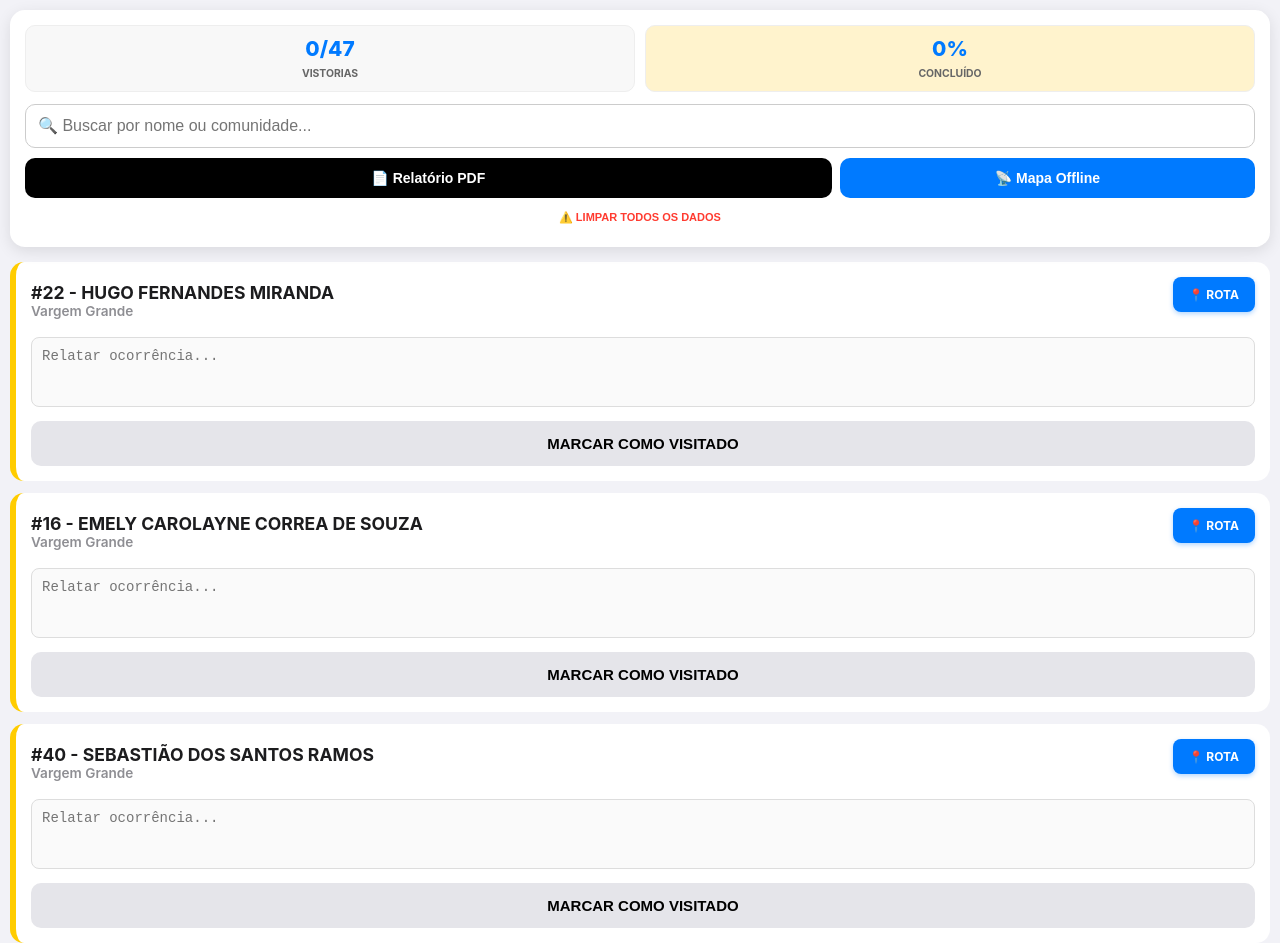
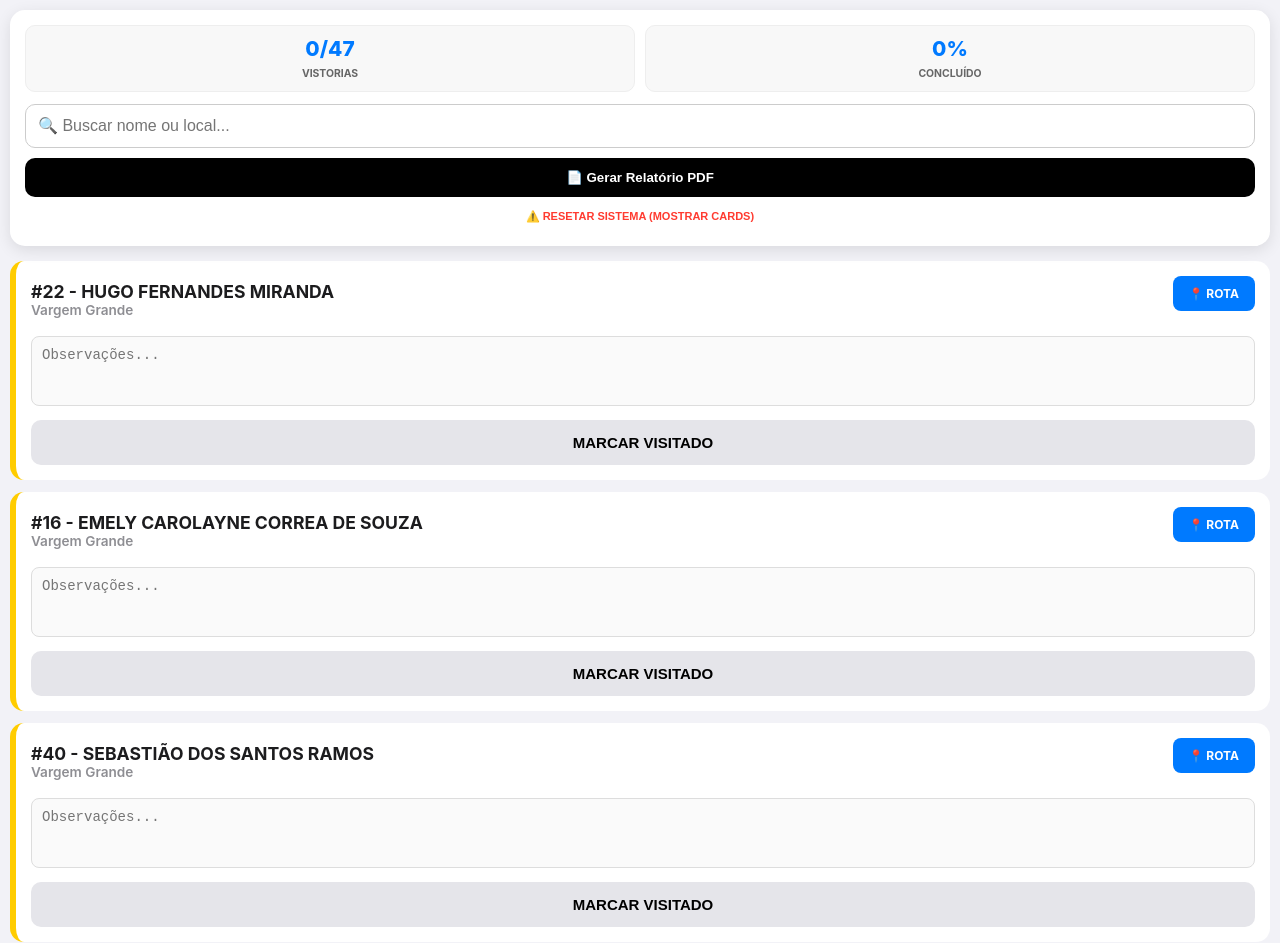
Before and after one commit to nofrim/casinhas, a plain HTML site: page index.html in a window 1280 px wide. Shown: the top 943 px of the page. Drawn offline with nearby package versions, Linux system fonts and the light colour scheme.

Commit message:
Update index.html

```diff
--- a/index.html
+++ b/index.html
@@ -3,7 +3,7 @@
 <head>
     <meta charset="UTF-8">
     <meta name="viewport" content="width=device-width, initial-scale=1.0, maximum-scale=1.0, user-scalable=no">
-    <title>Engenharia Campo v8.1 - Offline Ready</title>
+    <title>Engenharia Campo v8.2 - Fix</title>
     <script src="https://cdnjs.cloudflare.com/ajax/libs/jspdf/2.5.1/jspdf.umd.min.js"></script>
     <style>
         :root { --apple-blue: #007AFF; --apple-green: #34C759; --apple-bg: #F2F2F7; --apple-red: #FF3B30; --apple-gold: #FFCC00; }
@@ -17,25 +17,20 @@
 
         .search-box { width: 100%; padding: 12px; border-radius: 10px; border: 1px solid #ccc; font-size: 16px; margin-bottom: 10px; box-sizing: border-box; outline: none; }
 
-        .card { background: white; margin-bottom: 12px; border-radius: 14px; padding: 15px; border-left: 6px solid var(--apple-gold); position: relative; transition: 0.3s; }
+        .card { background: white; margin-bottom: 12px; border-radius: 14px; padding: 15px; border-left: 6px solid var(--apple-gold); position: relative; display: block !important; }
         .card.concluido { border-left-color: var(--apple-green); background: #f9fff9; opacity: 0.8; }
 
-        .btn-gps {
-            float: right; background: var(--apple-blue); color: white; border: none;
-            padding: 10px 16px; border-radius: 8px; font-weight: bold; text-decoration: none; font-size: 12px;
-            box-shadow: 0 2px 5px rgba(0,122,255,0.3);
-        }
-
-        .name-link { color: #1c1c1e; font-size: 1.1rem; font-weight: 700; display: block; margin-top: 5px; max-width: 70%; }
+        .btn-gps { float: right; background: var(--apple-blue); color: white; border: none; padding: 10px 16px; border-radius: 8px; font-weight: bold; text-decoration: none; font-size: 12px; }
+        .name-link { color: #1c1c1e; font-size: 1.1rem; font-weight: 700; display: block; margin-top: 5px; width: 70%; }
         .comunidade { color: #8e8e93; font-size: 0.85rem; font-weight: 600; display: block; margin-bottom: 8px; }
 
         textarea { width: 100%; border-radius: 8px; border: 1px solid #ddd; padding: 10px; margin-top: 10px; box-sizing: border-box; font-size: 14px; min-height: 70px; resize: none; background: #fafafa; }
 
-        .btn-status { width: 100%; padding: 14px; border: none; border-radius: 10px; margin-top: 10px; font-weight: bold; background: #E5E5EA; font-size: 15px; cursor: pointer; }
+        .btn-status { width: 100%; padding: 14px; border: none; border-radius: 10px; margin-top: 10px; font-weight: bold; background: #E5E5EA; font-size: 15px; }
         .btn-status.done { background: var(--apple-green); color: white; }
 
-        .btn-pdf { width: 100%; padding: 12px; background: #000; color: white; border-radius: 10px; font-weight: bold; border: none; font-size: 14px; }
-        .btn-reset { width: 100%; padding: 8px; background: transparent; color: var(--apple-red); border: none; font-size: 11px; font-weight: bold; margin-top: 5px; }
+        .btn-pdf { width: 100%; padding: 12px; background: #000; color: white; border-radius: 10px; font-weight: bold; border: none; margin-bottom: 5px; }
+        .btn-reset { width: 100%; padding: 8px; background: transparent; color: var(--apple-red); border: none; font-size: 11px; font-weight: bold; }
         .time-badge { background: #555; color: white; padding: 2px 6px; border-radius: 4px; font-size: 10px; margin-bottom: 5px; display: inline-block;}
     </style>
 </head>
@@ -47,26 +42,20 @@
             <span id="progresso-cont" class="stat-value">0/47</span>
             <span class="stat-label">Vistorias</span>
         </div>
-        <div class="stat-card" id="card-status" style="background: #fff3cd;">
+        <div class="stat-card">
             <span id="progresso-pct" class="stat-value">0%</span>
             <span class="stat-label">Concluído</span>
         </div>
     </div>
-
-    <input type="text" id="busca" class="search-box" placeholder="🔍 Buscar por nome ou comunidade..." oninput="render()">
-
-    <div style="display: flex; gap: 8px;">
-        <button onclick="gerarPDF()" class="btn-pdf" style="flex: 2;">📄 Relatório PDF</button>
-        <button onclick="verificarOffline()" class="btn-pdf" style="flex: 1; background: var(--apple-blue);">📡 Mapa Offline</button>
-    </div>
-    <button onclick="resetar()" class="btn-reset">⚠️ LIMPAR TODOS OS DADOS</button>
+    <input type="text" id="busca" class="search-box" placeholder="🔍 Buscar nome ou local..." oninput="render()">
+    <button onclick="gerarPDF()" class="btn-pdf">📄 Gerar Relatório PDF</button>
+    <button onclick="resetar()" class="btn-reset">⚠️ RESETAR SISTEMA (MOSTRAR CARDS)</button>
 </div>
 
 <div id="app-lista"></div>
 
 <script>
-// LISTA ORDENADA GEOGRAFICAMENTE: Inicia Sul (Hugo) -> Termina Norte (Igor)
-const roteiroGeografico = [
+const roteiroBase = [
     {id: 22, nome: "Hugo Fernandes Miranda", c: "Vargem Grande", lat: -20.470228, lon: -42.015106},
     {id: 16, nome: "Emely Carolayne Correa de Souza", c: "Vargem Grande", lat: -20.470664, lon: -42.014458},
     {id: 40, nome: "Sebastião dos Santos Ramos", c: "Vargem Grande", lat: -20.472664, lon: -42.013878},
@@ -117,20 +106,17 @@ const roteiroGeografico = [
 ];
 
 function init() {
-    let db = localStorage.getItem('v81_db');
-    if(!db) {
-        const setup = roteiroGeografico.map(item => ({...item, status: 'pendente', obs: '', ts: 0}));
-        localStorage.setItem('v81_db', JSON.stringify(setup));
+    let db = localStorage.getItem('v82_db');
+    // Se não houver dados ou a lista estiver vazia, recarrega do roteiroBase
+    if (!db || JSON.parse(db).length === 0) {
+        const setup = roteiroBase.map(item => ({...item, status: 'pendente', obs: '', ts: 0}));
+        localStorage.setItem('v82_db', JSON.stringify(setup));
     }
     render();
 }
 
-function verificarOffline() {
-    alert("DICA PARA ÁREAS RURAIS:\n1. Abra o app Google Maps.\n2. Busque por 'Alto Jequitibá'.\n3. Clique no nome da cidade e selecione 'Baixar Mapa Offline'.\n\nIsso garantirá que o botão ROTA funcione sem internet!");
-}
-
 function toggle(id) {
-    let db = JSON.parse(localStorage.getItem('v81_db'));
+    let db = JSON.parse(localStorage.getItem('v82_db'));
     let idx = db.findIndex(x => x.id === id);
     if(db[idx].status === 'pendente') {
         db[idx].status = 'concluido';
@@ -139,32 +125,33 @@ function toggle(id) {
         db[idx].status = 'pendente';
         db[idx].ts = 0;
     }
-    localStorage.setItem('v81_db', JSON.stringify(db));
+    localStorage.setItem('v82_db', JSON.stringify(db));
     render();
 }
 
 function salvarObs(id, texto) {
-    let db = JSON.parse(localStorage.getItem('v81_db'));
+    let db = JSON.parse(localStorage.getItem('v82_db'));
     let idx = db.findIndex(x => x.id === id);
     db[idx].obs = texto;
-    localStorage.setItem('v81_db', JSON.stringify(db));
+    localStorage.setItem('v82_db', JSON.stringify(db));
 }
 
 function render() {
     const container = document.getElementById('app-lista');
     const txt = document.getElementById('busca').value.toLowerCase();
-    let db = JSON.parse(localStorage.getItem('v81_db'));
+    let db = JSON.parse(localStorage.getItem('v82_db'));
 
+    // Atualiza stats
     const feitos = db.filter(x => x.status === 'concluido').length;
     document.getElementById('progresso-cont').innerText = `${feitos}/${db.length}`;
     document.getElementById('progresso-pct').innerText = `${Math.round((feitos/db.length)*100)}%`;
 
-    // Ordenação: Pendentes seguem o Roteiro -> Concluídos vão para o final
+    // Ordenação: Roteiro Geográfico -> Concluídos pro final
     db.sort((a, b) => {
         if (a.status === 'concluido' && b.status === 'concluido') return a.ts - b.ts;
         if (a.status === 'concluido') return 1;
         if (b.status === 'concluido') return -1;
-        return roteiroGeografico.findIndex(x => x.id === a.id) - roteiroGeografico.findIndex(x => x.id === b.id);
+        return roteiroBase.findIndex(x => x.id === a.id) - roteiroBase.findIndex(x => x.id === b.id);
     });
 
     let html = '';
@@ -172,7 +159,7 @@ function render() {
         if(!u.nome.toLowerCase().includes(txt) && !u.c.toLowerCase().includes(txt)) return;
 
         let hora = u.ts > 0 ? new Date(u.ts).toLocaleTimeString([], {hour: '2-digit', minute:'2-digit'}) : '';
-        let urlGps = `https://www.google.com/maps/dir/?api=1&destination=${u.lat},${u.lon}&travelmode=driving`;
+        let urlGps = `https://www.google.com/maps/dir/?api=1&destination=${u.lat},${u.lon}`;
 
         html += `
             <div class="card ${u.status}">
@@ -180,45 +167,35 @@ function render() {
                 ${u.ts > 0 ? `<span class="time-badge">VISTORIA: ${hora}</span>` : ''}
                 <span class="name-link">#${u.id} - ${u.nome.toUpperCase()}</span>
                 <span class="comunidade">${u.c}</span>
-                <textarea placeholder="Relatar ocorrência..." oninput="salvarObs(${u.id}, this.value)">${u.obs}</textarea>
+                <textarea placeholder="Observações..." oninput="salvarObs(${u.id}, this.value)">${u.obs}</textarea>
                 <button class="btn-status ${u.status === 'concluido' ? 'done' : ''}" onclick="toggle(${u.id})">
-                    ${u.status === 'concluido' ? '✅ FINALIZADO' : 'MARCAR COMO VISITADO'}
+                    ${u.status === 'concluido' ? '✅ CONCLUÍDO' : 'MARCAR VISITADO'}
                 </button>
             </div>
         `;
     });
-    container.innerHTML = html;
+    container.innerHTML = html || '<p style="text-align:center; padding:20px;">Nenhum card encontrado. Clique em RESETAR abaixo.</p>';
 }
 
 function gerarPDF() {
     const { jsPDF } = window.jspdf;
     const doc = new jsPDF();
-    let db = JSON.parse(localStorage.getItem('v81_db'));
+    let db = JSON.parse(localStorage.getItem('v82_db'));
     let visitados = db.filter(x => x.status === 'concluido').sort((a,b) => a.ts - b.ts);
 
-    doc.setFontSize(16);
-    doc.text("RELATÓRIO TÉCNICO DE CAMPO", 15, 20);
-    doc.setFontSize(10);
-    doc.text(`Gerado em: ${new Date().toLocaleString()} | Vistorias: ${visitados.length}`, 15, 28);
-
-    let y = 40;
+    doc.text("RELATÓRIO DE VISTORIAS", 15, 20);
+    let y = 30;
     visitados.forEach((u, i) => {
         if(y > 270) { doc.addPage(); y = 20; }
-        doc.setFont(undefined, 'bold');
-        doc.text(`${i+1}. #${u.id} - ${u.nome} (${u.c})`, 15, y);
-        doc.setFont(undefined, 'normal');
-        let obs = doc.splitTextToSize(`Observação: ${u.obs || 'Nenhuma.'}`, 170);
-        doc.text(obs, 15, y+5);
-        y += 12 + (obs.length * 5);
+        doc.text(`${i+1}. ${u.nome} (${u.c}) - Obs: ${u.obs || 'S/O'}`, 15, y);
+        y += 10;
     });
-    doc.save("vistorias_alto_jequitiba.pdf");
+    doc.save("vistorias.pdf");
 }
 
 function resetar() {
-    if(confirm("Isso apagará todas as vistorias de hoje. Confirmar?")) {
-        localStorage.removeItem('v81_db');
-        location.reload();
-    }
+    localStorage.removeItem('v82_db');
+    location.reload();
 }
 
 window.onload = init;
```
